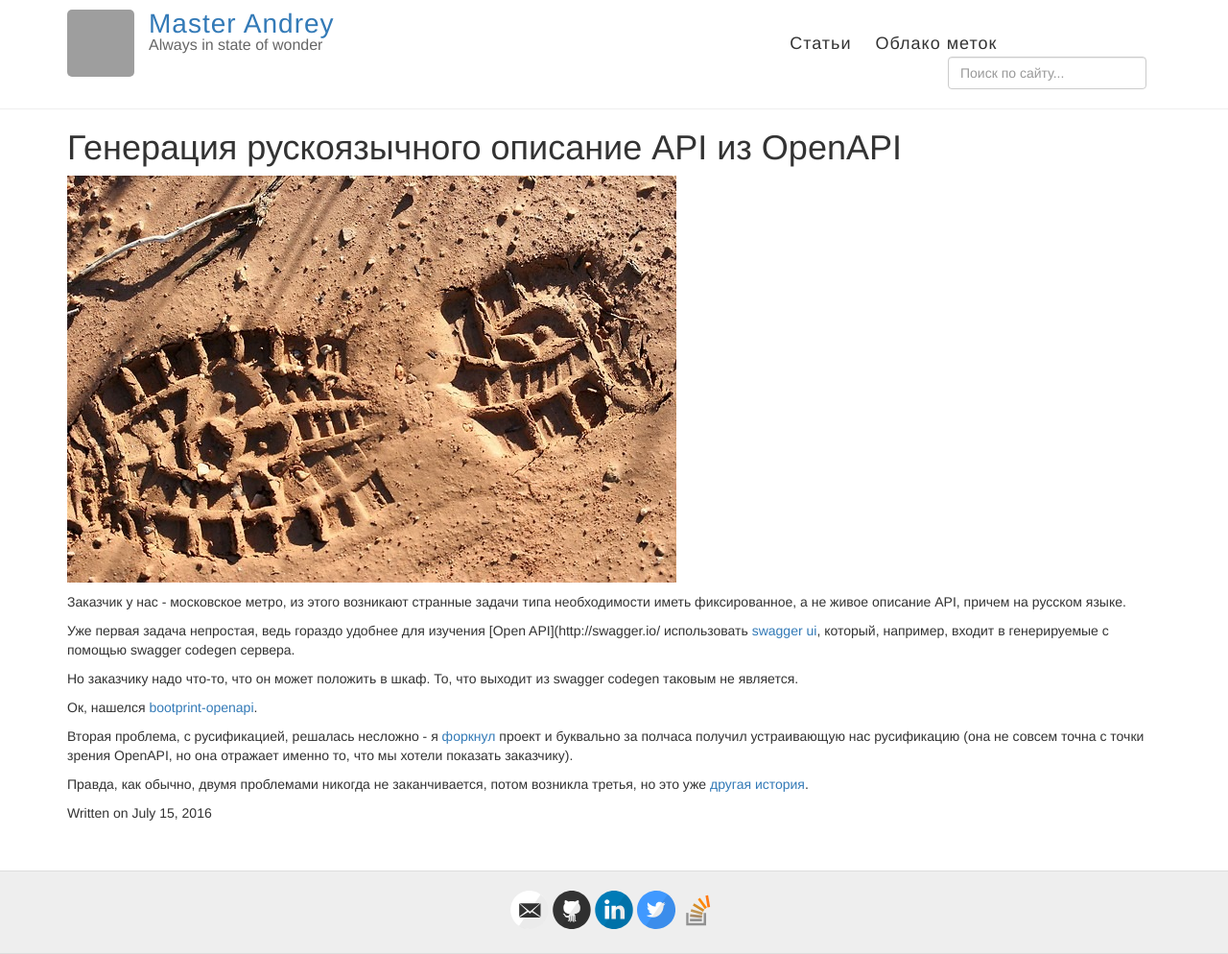
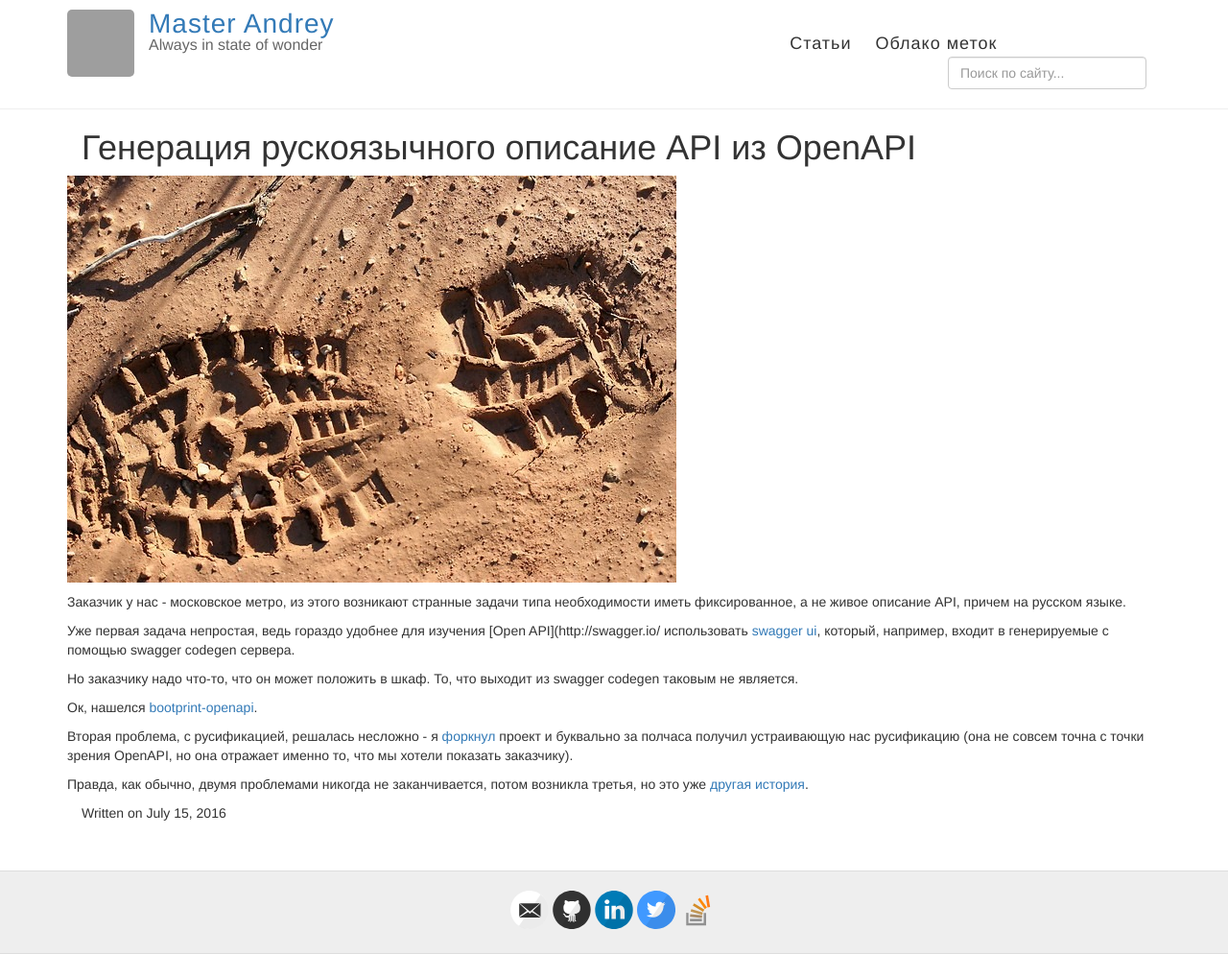
Before and after one commit to andgineer/sorokin.engineer, a Jekyll site: the page built from _posts/2016-07-15-bootprint_openapi_russian_ru.md, in a window 1280 px wide. Shown: the whole page at 96% size. Built offline with Jekyll 4.4.1, drawn with Linux system fonts in a browser that asks for light colours; nearby versions of some CDN libraries; comment, search, counter and statistics services are not loaded; grey boxes are pictures that could not be loaded.

Commit message:
add jQuery for bootstrap

```diff
--- a/_includes/head.html
+++ b/_includes/head.html
@@ -23,6 +23,8 @@
     <!--[if lt IE 9]>
         <script src="http://html5shiv.googlecode.com/svn/trunk/html5.js"></script>
     <![endif]-->
+    <script src="https://code.jquery.com/jquery-3.1.1.min.js"
+        integrity="sha256-hVVnYaiADRTO2PzUGmuLJr8BLUSjGIZsDYGmIJLv2b8="   crossorigin="anonymous"></script>
     <script type="text/javascript" src="https://maxcdn.bootstrapcdn.com/bootstrap/3.3.7/js/bootstrap.min.js"></script>
     <script type="text/javascript" src="//ajax.googleapis.com/ajax/libs/jquery/1.7.2/jquery.min.js"></script>
     <script async defer src="https://buttons.github.io/buttons.js"></script>
--- a/_layouts/post.html
+++ b/_layouts/post.html
@@ -2,10 +2,10 @@
 layout: default
 ---
 
-<article class="post">
+<div class="col-sm-12">
   <h1>{{ page.title }}</h1>
 
-  <div class="entry">
+  <div class="row">
     {{ content }}
   </div>
 
@@ -14,4 +14,4 @@
   </div>
 
   {% include disqus.html %}
-</article>
+</div>
--- a/style.scss
+++ b/style.scss
@@ -8,6 +8,10 @@
 @import "reset";
 @import "variables";
 // Syntax highlighting @import is at the bottom of this file
+
+img {
+  max-width: 100%;
+}
 
 li.borderless {
   border-top: 0 none;
```
